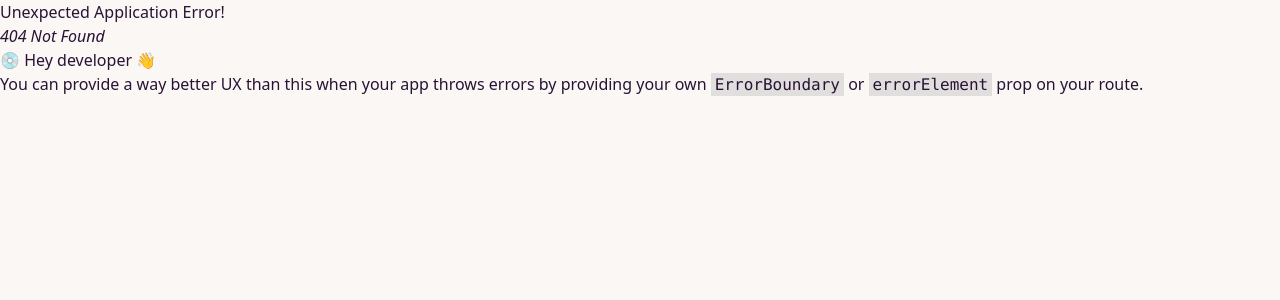
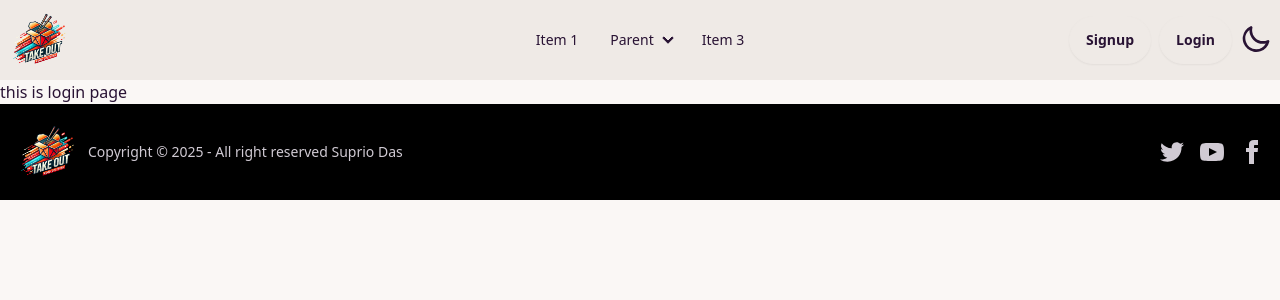
Before and after one commit to Suprio-Das/Take-Out, a React (Vite) app in the folder frontend/: page /login in a window 1280 px wide. Before the commit this address had no page. Shown: the top 300 px of the page. Built offline with nearby package versions, Linux system fonts and the light colour scheme.

Commit message:
Login Component created and Added to the Navbar

```diff
--- /dev/null
+++ b/frontend/src/Components/Login/Login.jsx
@@ -0,0 +1,11 @@
+import React from 'react';
+
+const Login = () => {
+    return (
+        <div>
+            this is login page
+        </div>
+    );
+};
+
+export default Login;
--- a/frontend/src/Components/Navbar/Navbar.jsx
+++ b/frontend/src/Components/Navbar/Navbar.jsx
@@ -61,6 +61,7 @@ const Navbar = () => {
             </div>
             <div className="navbar-end">
                 <NavLink className="btn" to="/signup">Signup</NavLink>
+                <NavLink className="btn ms-2" to="/login">Login</NavLink>
                 <div className="ms-2">
                     <label className="swap swap-rotate h-10">
                         <input type="checkbox" onClick={toggleTheme} />
--- a/frontend/src/Components/Routes/Routes.jsx
+++ b/frontend/src/Components/Routes/Routes.jsx
@@ -2,6 +2,7 @@ import { createBrowserRouter } from "react-router"
 import Home from "../Home/Home"
 import Main from "../Main/Main"
 import Signup from "../Signup/Signup"
+import Login from "../Login/Login"
 
 export const router = createBrowserRouter([
     {
@@ -15,6 +16,10 @@ export const router = createBrowserRouter([
             {
                 path: '/signup',
                 element: <Signup></Signup>
+            },
+            {
+                path: '/login',
+                element: <Login></Login>
             }
         ]
     }
```
